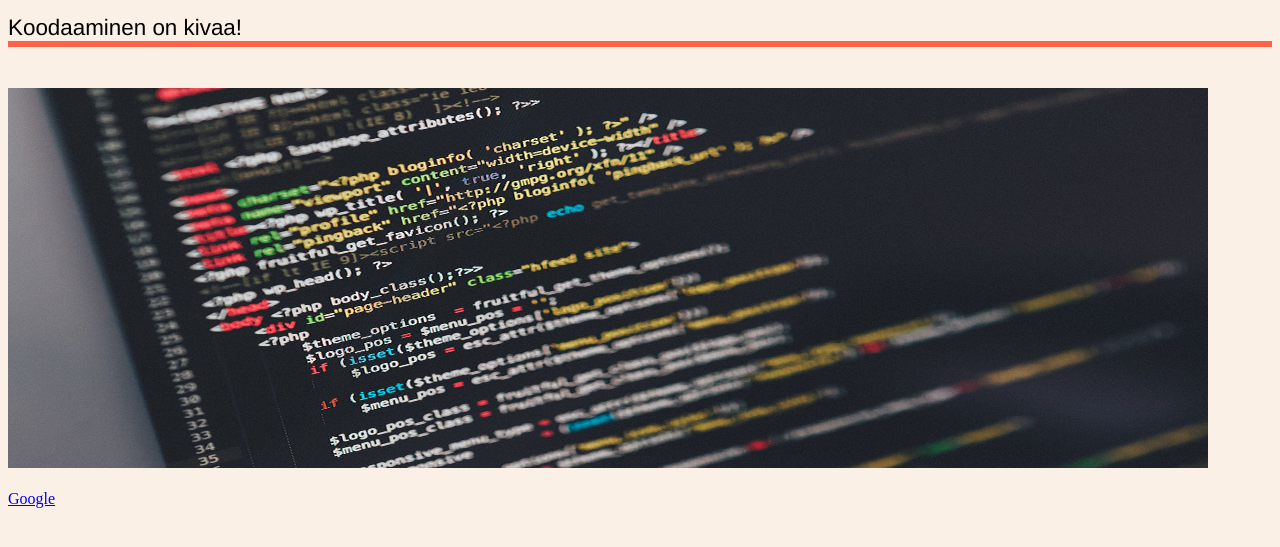
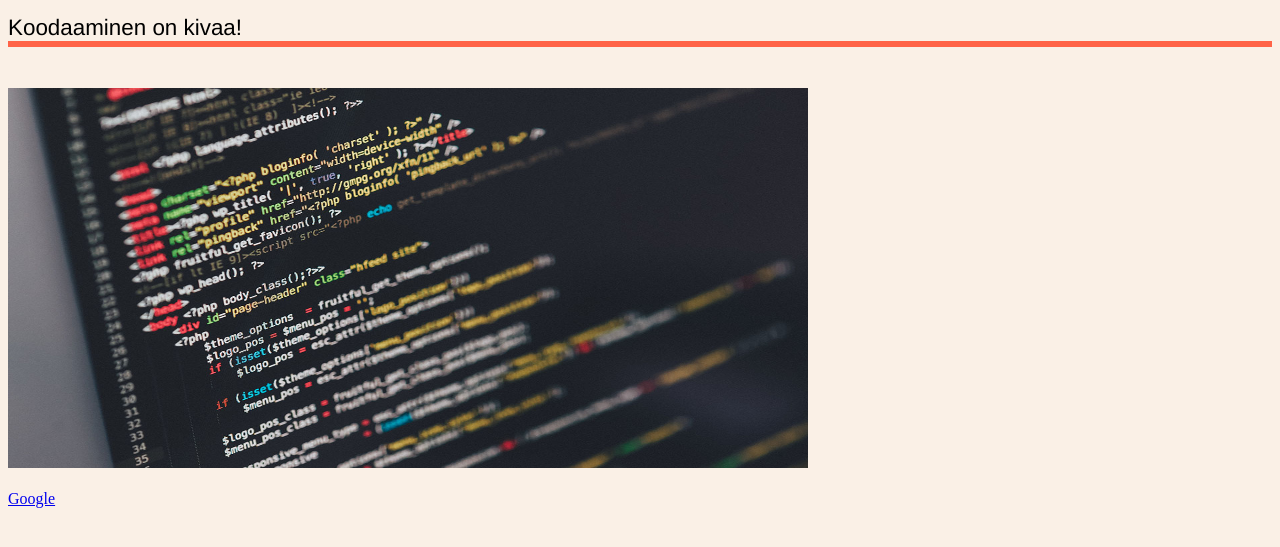
Before and after one commit to emmituomisto/emmituomisto.github.io, a plain HTML site: page index.html in a window 1280 px wide. Shown: the part 133-680 px from the top of the page. Drawn offline with Linux system fonts and the light colour scheme.

Commit message:
Update index.html

```diff
--- a/index.html
+++ b/index.html
@@ -10,7 +10,7 @@
 <p> Koodaaminen on kivaa! </p>
 <br>
 
-<img src="code.jpg" alt="koodia" width="1200" height="380"> <br>
+<img src="code.jpg" alt="koodia" width="800" height="380"> <br>
 <br> <a href="https://www.google.com">Google</a>
 
 
```
